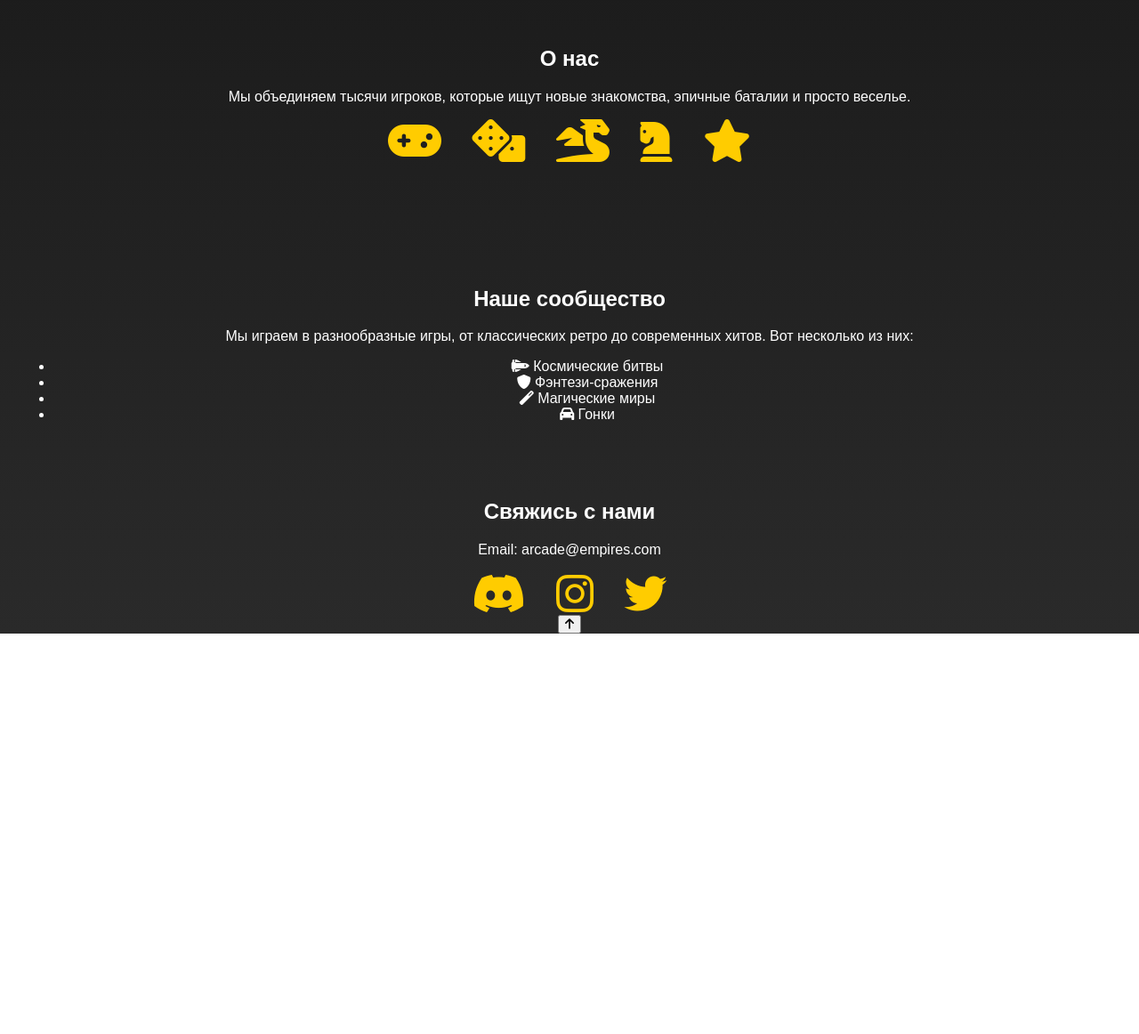
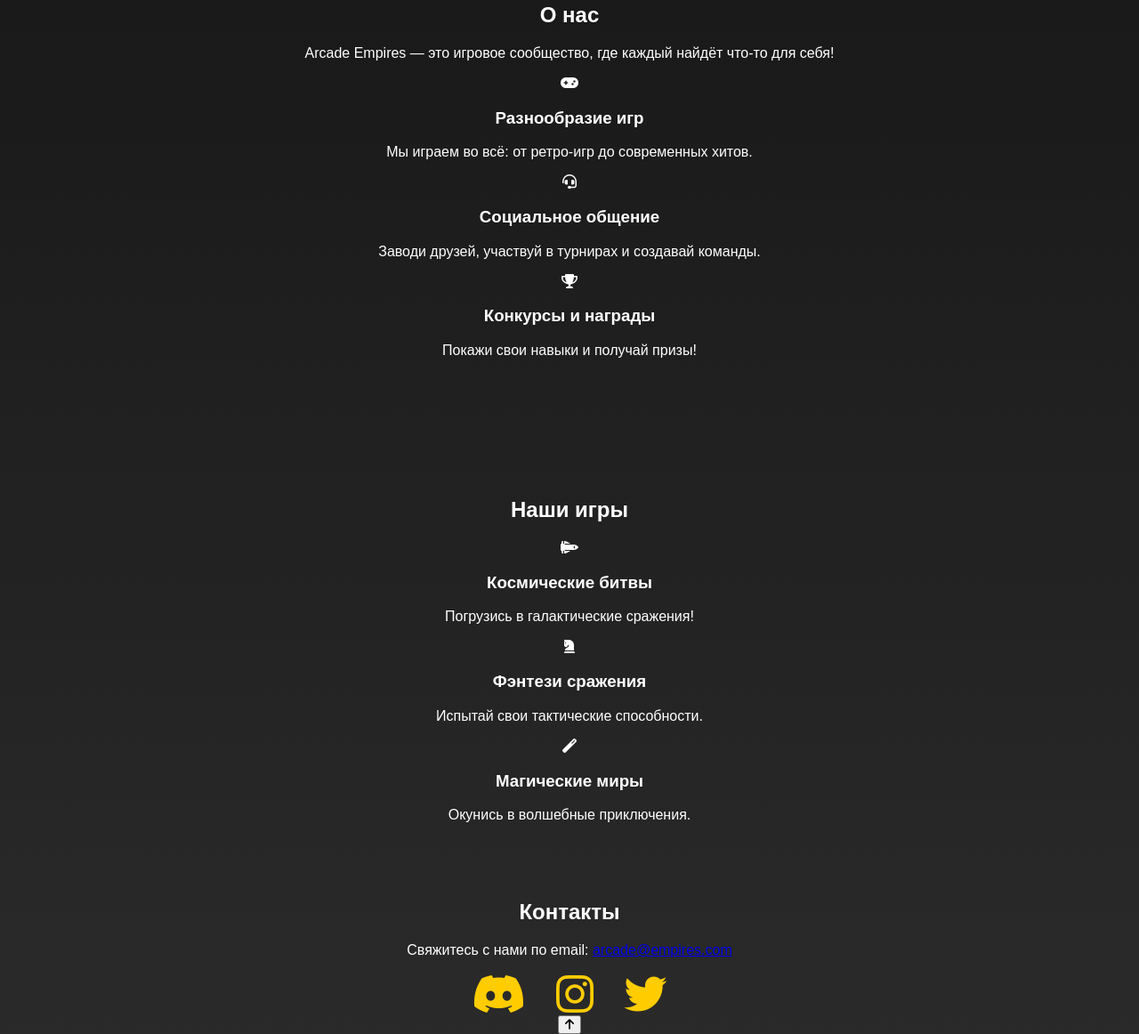
Before and after one commit to Endylanel/Arcade, a plain HTML site: page index.html in a window 1280 px wide. Shown: the part 535-1697 px from the top of the page at 89% size. Before the commit the page ends 1247 px from the top, so only its background shows below. Drawn offline with Linux system fonts and the light colour scheme; files that its build step writes are made by us from their sources; files whose address does not match are found by name.

Commit message:
Update index.html

```diff
--- a/index.html
+++ b/index.html
@@ -11,64 +11,92 @@
 <body>
     <div id="snowflakes"></div> <!-- Снежинки -->
 
-    <header>
-        <div class="logo">
-            <h1><i class="fas fa-joystick"></i> Arcade Empires</h1>
-        </div>
+    <!-- Шапка сайта -->
+    <header class="header">
+        <div class="container">
+            <h1 class="logo"><i class="fas fa-joystick"></i> Arcade Empires</h1>
             <nav>
-            <ul>
-                <li><a href="#">Главная</a></li>
+                <ul class="nav-list">
+                    <li><a href="#hero">Главная</a></li>
                     <li><a href="#about">О нас</a></li>
+                    <li><a href="#games">Игры</a></li>
                     <li><a href="#community">Сообщество</a></li>
                     <li><a href="#contact">Контакты</a></li>
                 </ul>
             </nav>
+        </div>
     </header>
 
-    <main>
-        <!-- Герой секция -->
+    <!-- Главная секция -->
     <section id="hero" class="hero">
-            <h2>Присоединяйся к лучшему игровому сообществу!</h2>
-            <p>Arcade Empires - это не просто сервер, это новый уровень гейминга и общения!</p>
-            <button class="join-button">Присоединиться</button>
+        <div class="container">
+            <h2 class="hero-title">Добро пожаловать в мир Arcade Empires!</h2>
+            <p class="hero-description">Открой для себя невероятные приключения, общайся с друзьями и наслаждайся лучшими играми!</p>
+            <button class="hero-button">Присоединиться сейчас</button>
+        </div>
     </section>
 
     <!-- О нас -->
     <section id="about" class="about">
-            <h2>О нас</h2>
-            <p>Мы объединяем тысячи игроков, которые ищут новые знакомства, эпичные баталии и просто веселье.</p>
-            <div class="icons">
+        <div class="container">
+            <h2 class="section-title">О нас</h2>
+            <p class="section-description">Arcade Empires — это игровое сообщество, где каждый найдёт что-то для себя!</p>
+            <div class="features">
+                <div class="feature">
                     <i class="fas fa-gamepad"></i>
-                <i class="fas fa-dice"></i>
-                <i class="fas fa-dragon"></i>
-                <i class="fas fa-chess-knight"></i>
-                <i class="fas fa-star"></i>
+                    <h3>Разнообразие игр</h3>
+                    <p>Мы играем во всё: от ретро-игр до современных хитов.</p>
+                </div>
+                <div class="feature">
+                    <i class="fas fa-headset"></i>
+                    <h3>Социальное общение</h3>
+                    <p>Заводи друзей, участвуй в турнирах и создавай команды.</p>
+                </div>
+                <div class="feature">
+                    <i class="fas fa-trophy"></i>
+                    <h3>Конкурсы и награды</h3>
+                    <p>Покажи свои навыки и получай призы!</p>
+                </div>
+            </div>
         </div>
     </section>
 
-        <!-- Сообщество -->
-        <section id="community" class="community">
-            <h2>Наше сообщество</h2>
-            <p>Мы играем в разнообразные игры, от классических ретро до современных хитов. Вот несколько из них:</p>
-            <ul class="game-list">
-                <li><i class="fas fa-space-shuttle"></i> Космические битвы</li>
-                <li><i class="fas fa-shield-alt"></i> Фэнтези-сражения</li>
-                <li><i class="fas fa-magic"></i> Магические миры</li>
-                <li><i class="fas fa-car"></i> Гонки</li>
-            </ul>
+    <!-- Список игр -->
+    <section id="games" class="games">
+        <div class="container">
+            <h2 class="section-title">Наши игры</h2>
+            <div class="game-cards">
+                <div class="game-card">
+                    <i class="fas fa-space-shuttle"></i>
+                    <h3>Космические битвы</h3>
+                    <p>Погрузись в галактические сражения!</p>
+                </div>
+                <div class="game-card">
+                    <i class="fas fa-chess-knight"></i>
+                    <h3>Фэнтези сражения</h3>
+                    <p>Испытай свои тактические способности.</p>
+                </div>
+                <div class="game-card">
+                    <i class="fas fa-magic"></i>
+                    <h3>Магические миры</h3>
+                    <p>Окунись в волшебные приключения.</p>
+                </div>
+            </div>
+        </div>
     </section>
 
     <!-- Контакты -->
-        <footer id="contact" class="contact">
-            <h2>Свяжись с нами</h2>
-            <p>Email: arcade@empires.com</p>
+    <footer id="contact" class="footer">
+        <div class="container">
+            <h2 class="section-title">Контакты</h2>
+            <p>Свяжитесь с нами по email: <a href="mailto:arcade@empires.com">arcade@empires.com</a></p>
             <div class="social-icons">
-                <a href="https://discord.com/" target="_blank"><i class="fab fa-discord"></i></a>
-                <a href="https://www.instagram.com/" target="_blank"><i class="fab fa-instagram"></i></a>
-                <a href="https://twitter.com/" target="_blank"><i class="fab fa-twitter"></i></a>
+                <a href="#"><i class="fab fa-discord"></i></a>
+                <a href="#"><i class="fab fa-instagram"></i></a>
+                <a href="#"><i class="fab fa-twitter"></i></a>
+            </div>
         </div>
     </footer>
-    </main>
 
     <button id="scrollToTop" title="Наверх"><i class="fas fa-arrow-up"></i></button>
 </body>
```
Lines whose indentation alone changed are shown as unchanged.
